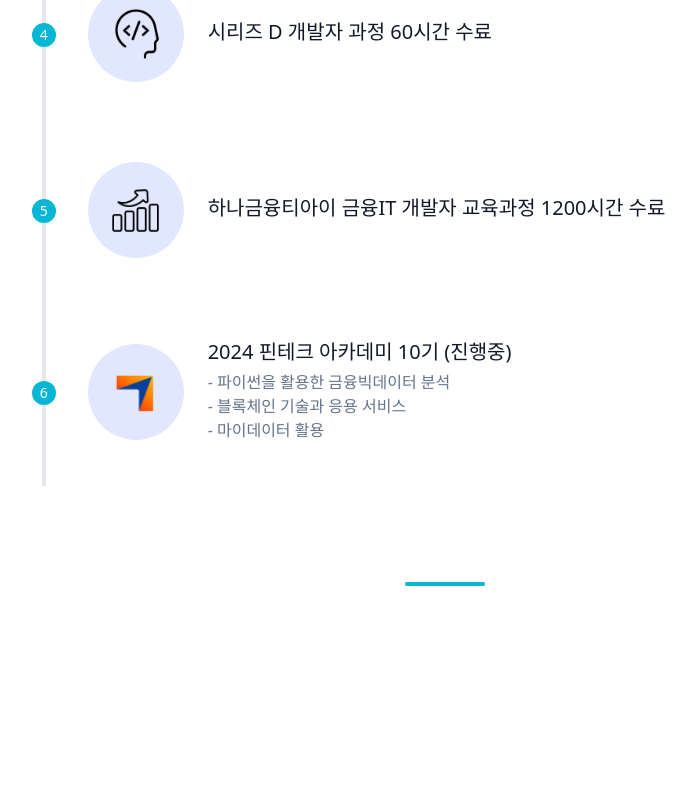
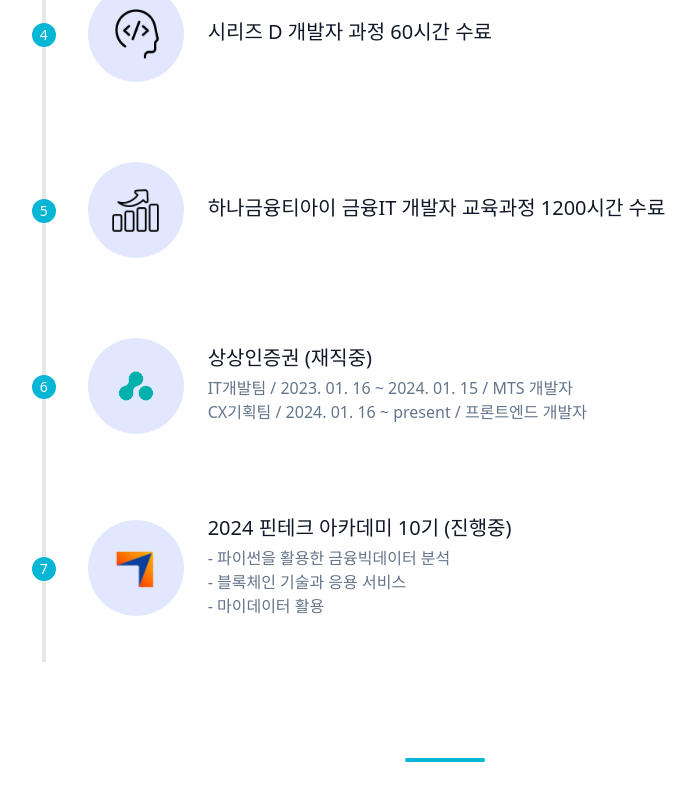
Before and after one commit to jinsumin/next-portfolio, a Next.js app: page /experience in a window 1280 px wide. Shown: the part 794-1594 px from the top of the page, without its empty margins (195-891 px from the left). Before the commit the page ends 1428 px from the top, so only its background shows below. Built offline with nearby package versions, Linux system fonts and the light colour scheme.

Commit message:
experience update

```diff
--- a/pages/experience.js
+++ b/pages/experience.js
@@ -4,7 +4,8 @@
 import image03 from "/public/intern.png";
 import image04 from "/public/developer.png";
 import image05 from "/public/rising.png";
-import image06 from "/public/fintech-removebg-preview.png";
+import image06 from "/public/sangsangin.png";
+import image07 from "/public/fintech-removebg-preview.png";
 
 export default function Experience() {
   return (
@@ -12,7 +13,7 @@
       <section className="text-gray-600 body-font">
         <div className="flex flex-col text-center w-full mt-20">
           <h1 className="sm:text-3xl text-2xl font-medium title-font text-gray-900">
-            Experience
+            Education | Experience
           </h1>
         </div>
         <div className="container px-5 py-24 mx-auto flex flex-wrap">
@@ -122,7 +123,7 @@
               </div>
             </div>
           </div>
-          {/* 6. 금융투자협회 핀테크아카데미 */}
+          {/* 6. 상상인증권 */}
           <div className="flex relative pt-10 pb-10 sm:items-center md:w-2/3 mx-auto">
             <div className="invisible lg:visible xl:visible 2xl:visible">
               <div className="h-full w-6 absolute inset-0 flex items-center justify-center">
@@ -134,7 +135,30 @@
             </div>
             <div className="flex-grow md:pl-8 pl-6 flex sm:items-center items-start flex-col sm:flex-row">
               <div className="flex-shrink-0 w-24 h-24 bg-indigo-100 text-cyan-500 rounded-full inline-flex items-center justify-center">
-                <Image src={image06} alt="school" width={55} height={55}/>
+                <Image src={image06} alt="school"/>
+              </div>
+              <div className="flex-grow sm:pl-6 mt-6 sm:mt-0">
+                <h2 className="font-medium title-font text-gray-900 mb-1 text-xl">
+                  상상인증권 (재직중)
+                  <p className="pt-1 text-base">IT개발팀 / 2023. 01. 16 ~ 2024. 01. 15 / MTS 개발자 </p>
+                  <p className="text-base">CX기획팀 / 2024. 01. 16 ~ present / 프론트엔드 개발자 </p>
+                </h2>
+              </div>
+            </div>
+          </div>
+          {/* 6. 금융투자협회 핀테크아카데미 */}
+          <div className="flex relative pt-10 pb-10 sm:items-center md:w-2/3 mx-auto">
+            <div className="invisible lg:visible xl:visible 2xl:visible">
+              <div className="h-full w-6 absolute inset-0 flex items-center justify-center">
+                <div className="h-full w-1 bg-gray-200 pointer-events-none"></div>
+              </div>
+              <div className="flex-shrink-0 w-6 h-6 rounded-full mt-10 sm:mt-0 inline-flex items-center justify-center bg-cyan-500 text-white relative z-10 title-font font-medium text-sm">
+                7
+              </div>
+            </div>
+            <div className="flex-grow md:pl-8 pl-6 flex sm:items-center items-start flex-col sm:flex-row">
+              <div className="flex-shrink-0 w-24 h-24 bg-indigo-100 text-cyan-500 rounded-full inline-flex items-center justify-center">
+                <Image src={image07} alt="school" width={55} height={55}/>
               </div>
               <div className="flex-grow sm:pl-6 mt-6 sm:mt-0">
                 <h2 className="font-medium title-font text-gray-900 mb-1 text-xl">
```
Also changed, not shown: public/sangsangin.png (added).
